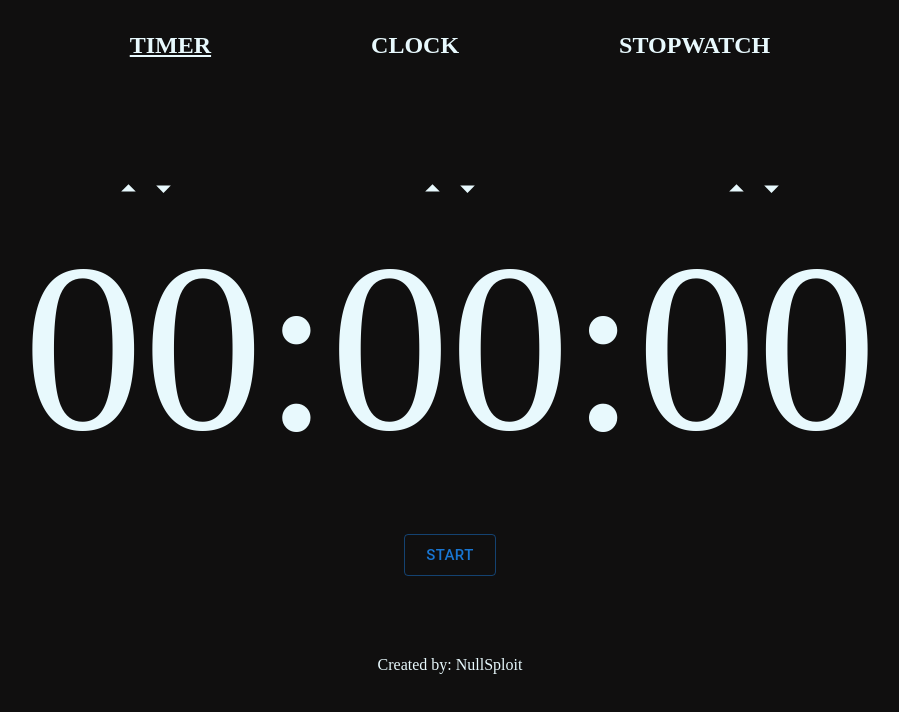
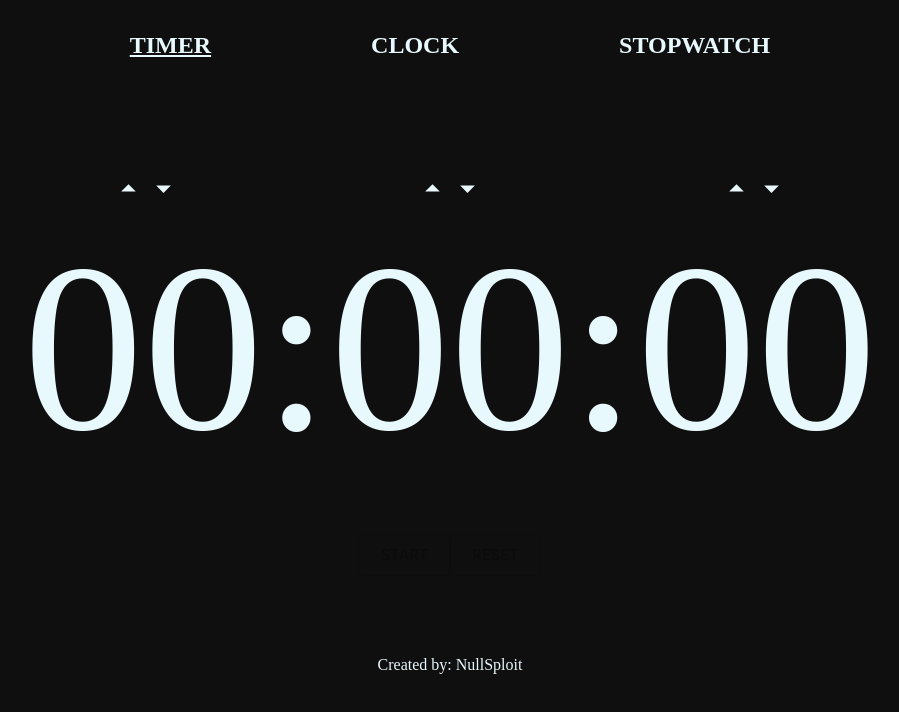
Before and after one commit to NullSploit01/clock, a React (Create React App) app: page /clock/timer in a window 1280 px wide. Shown: the top 712 px of the page, without its empty margins (190-1089 px from the left). Built offline with nearby package versions, Linux system fonts and the light colour scheme.

Commit message:
finished timer

```diff
--- a/src/components/Timer.js
+++ b/src/components/Timer.js
@@ -1,4 +1,4 @@
-import React, { useState } from "react";
+import React, { useState, useEffect } from "react";
 import ArrowDropUpIcon from "@mui/icons-material/ArrowDropUp";
 import ArrowDropDownIcon from "@mui/icons-material/ArrowDropDown";
 import Button from "@mui/material/Button";
@@ -15,7 +15,9 @@ const Timer = () => {
   const [hour, updateHour] = useState("00");
   const [minute, updateMinute] = useState("00");
   const [second, updateSecond] = useState("00");
-
+  const [currentSecond, updateCurrentSecond] = useState(1);
+  const [currentMinute, updateCurrentMinute] = useState(1);
+  const [running, setRunning] = useState(false);
   const updateValues = (sign, threshold, value, updateFunction) => {
     if (sign === "+" && parseInt(value) === threshold) {
       updateFunction("00");
@@ -26,6 +28,59 @@ const Timer = () => {
     } else if (sign === "+" && parseInt(value) <= threshold) {
       updateFunction(pad(value % threshold, 2));
     }
+  };
+
+  const updateTimer = () => {
+    if (parseInt(second) > 0) {
+      updateSecond(pad(second - 2, 2));
+      updateCurrentSecond(currentSecond + 1);
+    } else if (parseInt(minute) > 0 && parseInt(second) === 0) {
+      updateSecond("59");
+      updateMinute(pad(minute - 2, 2));
+    } else if (
+      parseInt(hour) > 0 &&
+      parseInt(minute) === 0 &&
+      parseInt(second) === 0
+    ) {
+      updateSecond("59");
+      updateMinute("59");
+      updateHour(pad(hour - 2, 2));
+    } else if (currentSecond >= 59 && parseInt(minute) > 0) {
+      updateMinute(pad(minute - 2, 2));
+      updateCurrentMinute(currentMinute + 1);
+      updateCurrentSecond(1);
+      updateSecond("59");
+    } else if (currentMinute >= 59 && parseInt(hour) > 0) {
+      updateHour(pad(hour - 2, 2));
+      updateSecond("59");
+      updateMinute("59");
+      updateCurrentMinute(1);
+      updateCurrentSecond(1);
+    } else if (currentMinute >= 59 && parseInt(hour) > 0) {
+      updateMinute(pad(hour - 2, 2));
+    }
+  };
+
+  const checkDisableState = () => {
+    return parseInt(hour) + parseInt(minute) + parseInt(second) <= 0;
+  };
+
+  useEffect(() => {
+    const interval = setInterval(() => {
+      if (running) {
+        updateTimer();
+      }
+    }, 1000);
+    return () => clearInterval(interval);
+  }, [second, running]);
+
+  const handleReset = () => {
+    updateHour("00");
+    updateMinute("00");
+    updateSecond("00");
+    updateCurrentMinute(1);
+    updateCurrentSecond(1);
+    setRunning(false);
   };
 
   const handleChange = (val, type) => {
@@ -100,12 +155,34 @@ const Timer = () => {
         </div>
       </div>
       <div className="values">{`${hour}:${minute}:${second}`}</div>
-      <div className="stop">
-        <Button size="large" variant="outlined">
-          START
-        </Button>
+      <div className="buttons">
+        <div className="button">
+          <Button
+            onClick={() => {
+              setRunning(!running);
+            }}
+            size="large"
+            variant="outlined"
+            disabled={checkDisableState()}
+          >
+            {!running ? "START" : "STOP"}
+          </Button>
+        </div>
+        <div className="button">
+          <Button
+            onClick={() => {
+              setRunning(!running);
+              handleReset();
+            }}
+            size="large"
+            variant="outlined"
+            disabled={checkDisableState()}
+            color="error"
+          >
+            RESET
+          </Button>
+        </div>
       </div>
-
       <Footer />
     </>
   );
--- a/src/components/main.css
+++ b/src/components/main.css
@@ -25,7 +25,7 @@ div.clock, .navbar, div.date, footer {
     justify-content: center;
 }
 
-div.arrows, div.timer, div.values, div.stop {
+div.arrows, div.timer, div.values, div.buttons {
     display: flex;
     align-items: center;
     justify-content: center;
@@ -39,6 +39,10 @@ div.arrows > .hour > .down:hover, .minute > .down:hover, .second > .down:hover {
     color: red
 }
 
+div.buttons .button {
+    margin: 0, 2rem;
+}
+
 div.arrows > .hour > .up:hover, .minute > .up:hover, .second > .up:hover {
     color: green
 }
@@ -47,7 +51,7 @@ div.timer {
     margin-top: 5rem;
 }
 
-div.stop {
+div.buttons {
     margin: 3rem 0;
 }
 
--- a/src/index.js
+++ b/src/index.js
@@ -10,6 +10,7 @@ root.render(
   <BrowserRouter>
     <Routes>
       <Route path="/clock" element={<App />}></Route>
+      <Route index element={<App />} />
       <Route path="/clock/time" element={<App />}></Route>
       <Route path="/clock/timer" element={<Timer />}></Route>
       <Route path="/clock/stopwatch" element={<Stopwatch />}></Route>
```
